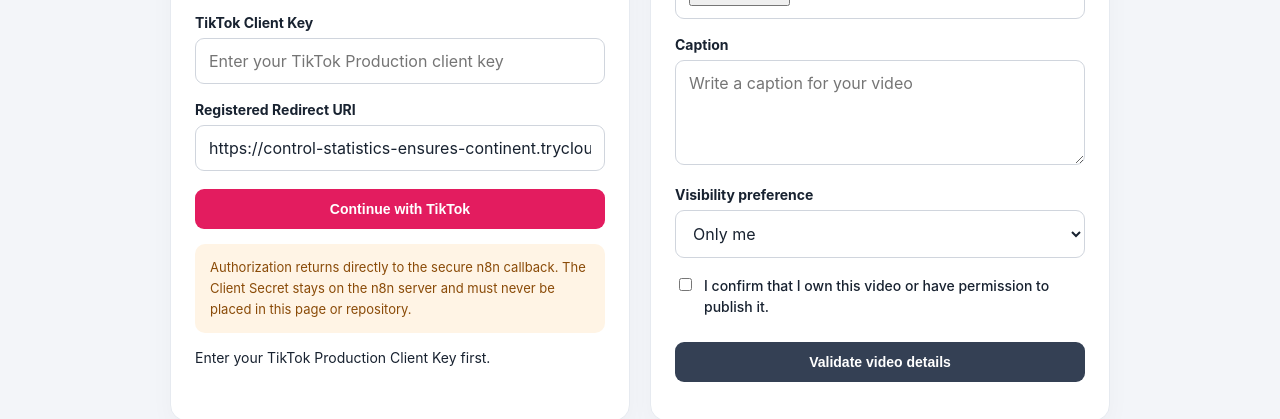
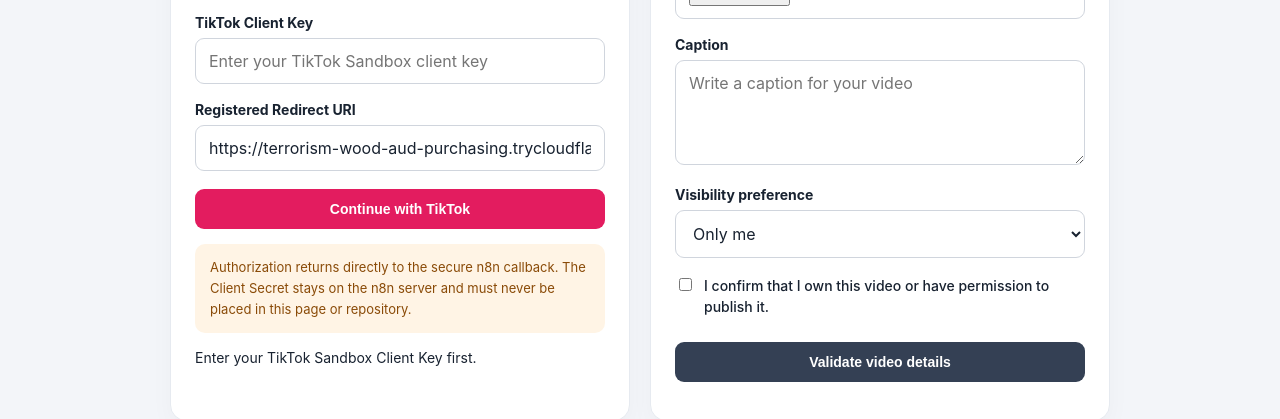
Before and after one commit to kareemkhaled111/video-automation-publisher, a plain HTML site: page index.html in a window 1280 px wide. Both pictures are taken after a click on the button "Continue with TikTok". Shown: the part 339-758 px from the top of the page. Drawn offline with Linux system fonts and the light colour scheme.

Commit message:
Configure TikTok Sandbox OAuth callback

```diff
--- a/index.html
+++ b/index.html
@@ -30,7 +30,7 @@ footer{text-align:center;padding:30px 20px;color:#667085;font-size:13px}footer a
 <h2>Connect TikTok</h2>
 <p class="muted">Authorize access to your TikTok account using TikTok Login Kit.</p>
 <label for="clientKey">TikTok Client Key</label>
-<input id="clientKey" autocomplete="off" placeholder="Enter your TikTok Production client key">
+<input id="clientKey" autocomplete="off" placeholder="Enter your TikTok Sandbox client key">
 <label for="redirectUri">Registered Redirect URI</label>
 <input id="redirectUri" readonly>
 <button id="connect" class="full">Continue with TikTok</button>
@@ -51,13 +51,13 @@ footer{text-align:center;padding:30px 20px;color:#667085;font-size:13px}footer a
 </main>
 <footer><a href="terms.html">Terms of Service</a><a href="privacy.html">Privacy Policy</a><p>© 2026 Video Automation Publisher</p></footer>
 <script>
-const redirectUri = "https://control-statistics-ensures-continent.trycloudflare.com/webhook/c7f67804-67ee-4eb7-967b-ec96e7fc661a";
+const redirectUri = "https://terrorism-wood-aud-purchasing.trycloudflare.com/webhook/c7f67804-67ee-4eb7-967b-ec96e7fc661a";
 const oauthState = "5daf535e0af3938898bd790d57938bf59fb1aaa34c243958560c00632a9c9178";
 document.getElementById("redirectUri").value = redirectUri;
 const oauthStatus = document.getElementById("oauthStatus");
 document.getElementById("connect").addEventListener("click", () => {
   const clientKey = document.getElementById("clientKey").value.trim();
-  if (!clientKey) { oauthStatus.textContent = "Enter your TikTok Production Client Key first."; return; }
+  if (!clientKey) { oauthStatus.textContent = "Enter your TikTok Sandbox Client Key first."; return; }
   const params = new URLSearchParams({
     client_key: clientKey,
     response_type: "code",
```
